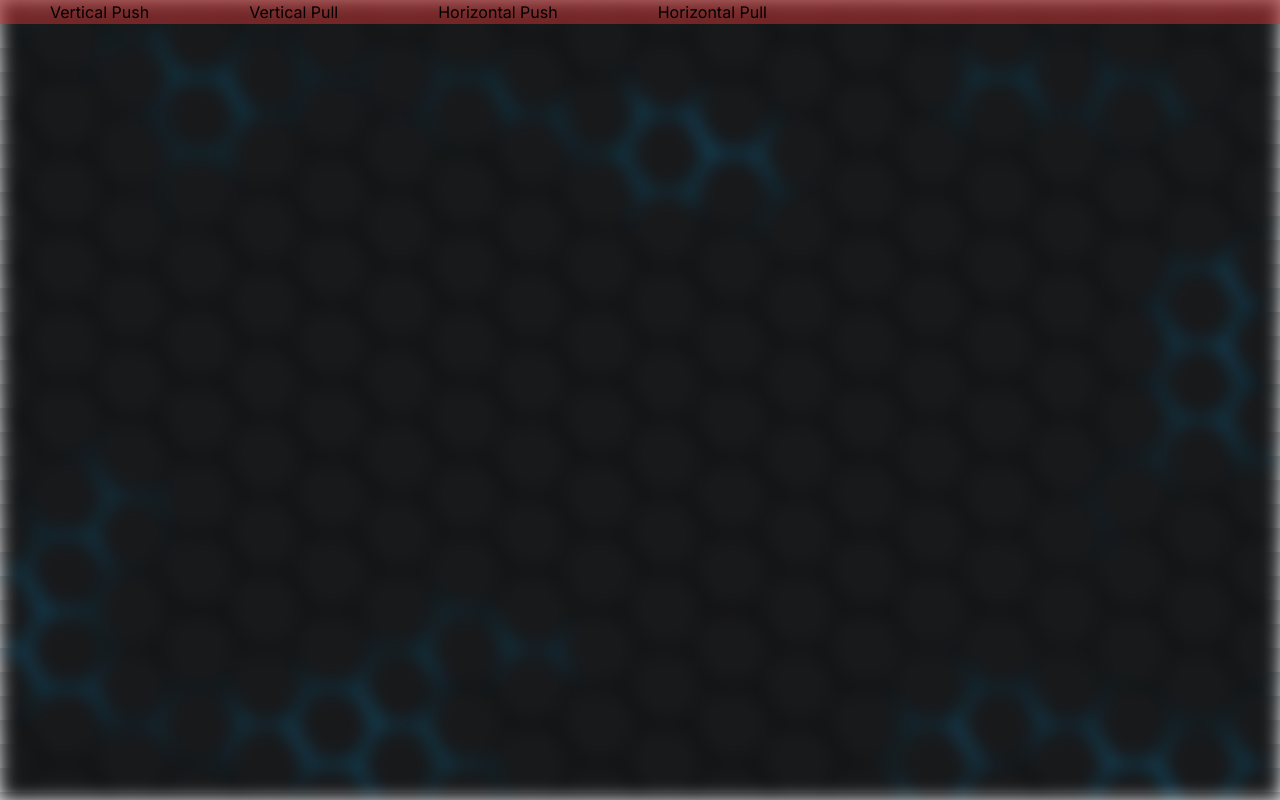
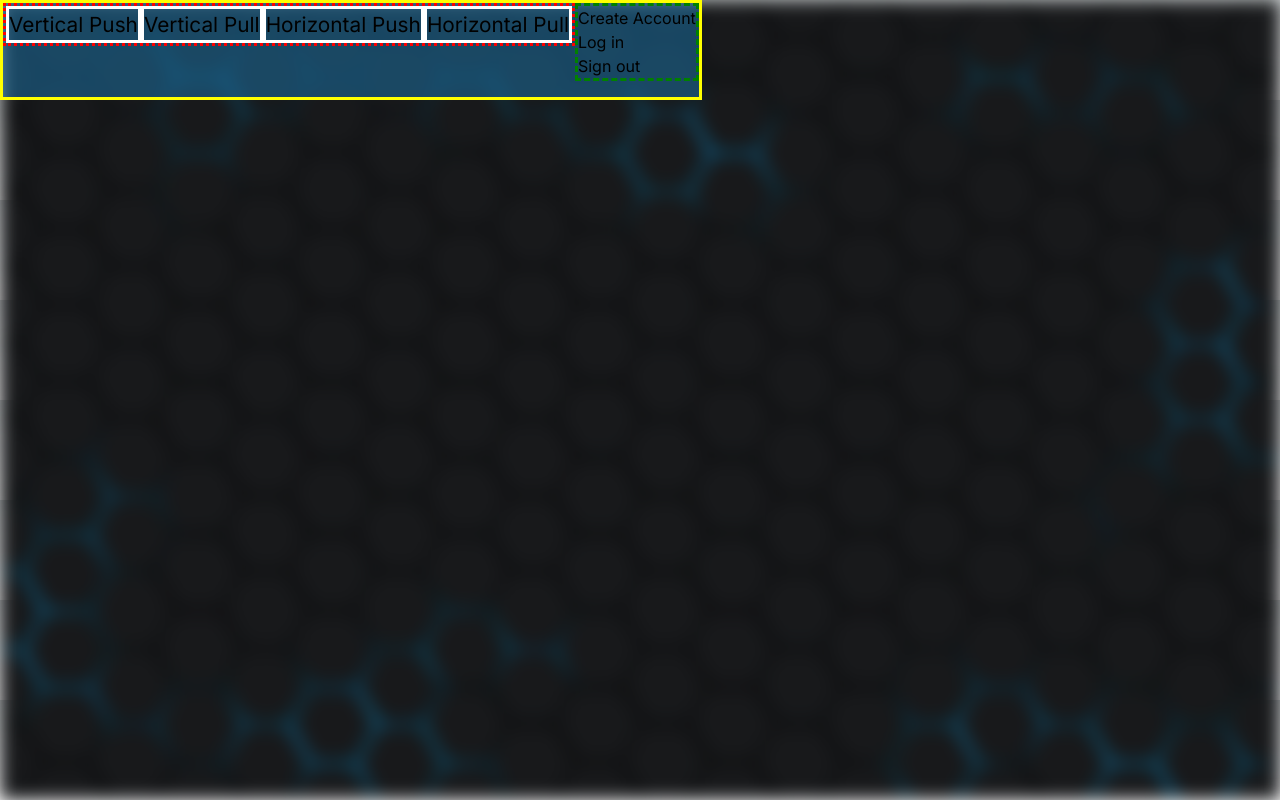
Before and after one commit to willtsh/calprog, a Next.js app: page /Home in a window 1280 px wide. Built offline with nearby package versions, Linux system fonts and the light colour scheme.

Commit message:
guide boxes

```diff
--- a/src/Components/Navbar.jsx
+++ b/src/Components/Navbar.jsx
@@ -13,8 +13,12 @@ function Navbar () {
                     <li><a href="./Home">Horizontal Pull</a></li>
                 </ul>
             </div>
-            <div id="account_options">
-
+            <div>
+                <ul className="acc_options">
+                    <li>Create Account</li>
+                    <li>Log in</li>
+                    <li>Sign out</li>
+                </ul>
             </div>
         </nav>
     )
--- a/src/Components/navbar.css
+++ b/src/Components/navbar.css
@@ -1,20 +1,33 @@
 nav {
-    background: rgba(184, 50, 50, 0.575);
+    background: rgba(28, 107, 153, 0.575);
+    height: 100px;
     display: flex;
-    align-items: center;
+    border: yellow;
+    border-style: solid;
 }
 
 .tabs {
     display: flex;
-    align-items: center;
-    justify-content: center;
+    font-size: 1.3rem;
+    border: red;
+    border-style: dotted;
 }
 
 .tabs li {
-    padding: 0 50px;
-    position: relative;
+    display: flex;
+    justify-content: space-evenly;
+    border: white;
+    border-style: solid;
 }
 
 .tabs li a:hover {
     color: black;
 }
+
+.acc_options {
+    display: flex;
+    flex-direction: column;
+
+    border: green;
+    border-style: dashed;
+}
--- a/src/app/Home/home.css
+++ b/src/app/Home/home.css
@@ -1,5 +1,6 @@
 .container_home {
     background: none;
+    display: flex;
   }
 
   .container_home::before {
```
